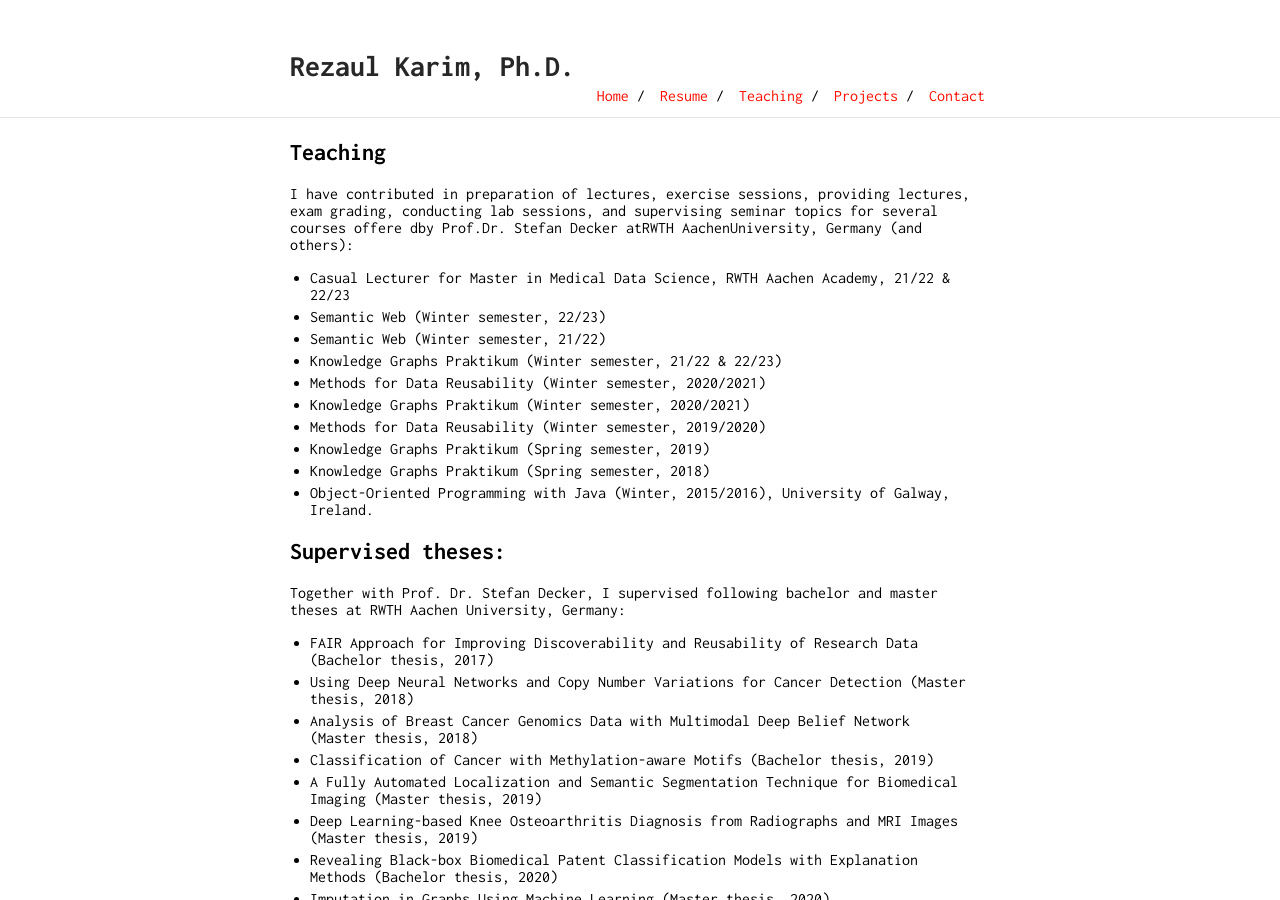
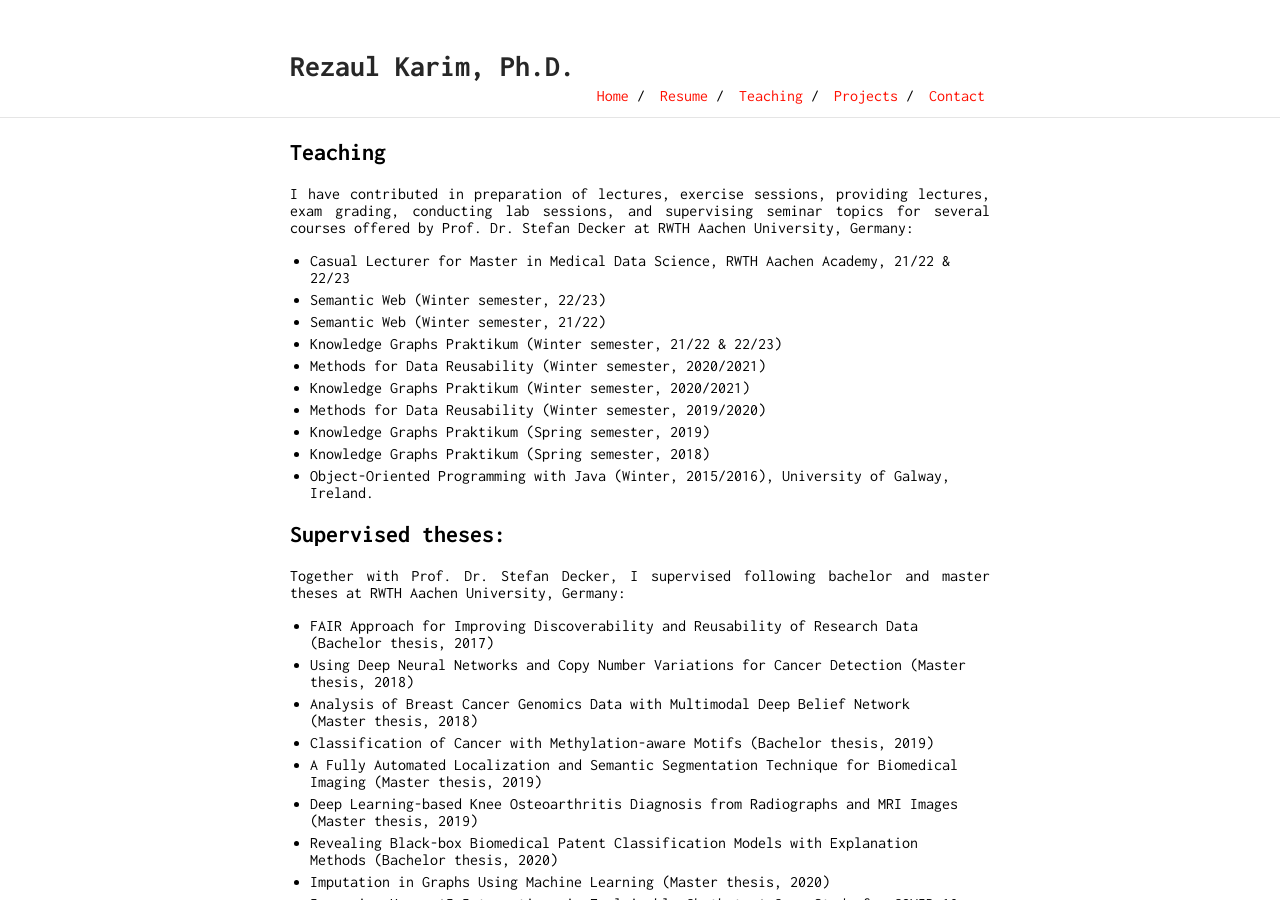
Before and after one commit to rezacsedu/rezacsedu.github.io, a Jekyll site: the page built from teaching.md, in a window 1280 px wide and 900 px high. Built offline with Jekyll 4.4.1, drawn with Linux system fonts in a browser that asks for light colours; our own code applies the rules of GitHub Pages for plain Markdown files.

Commit message:
Update teaching.md

```diff
--- a/teaching.md
+++ b/teaching.md
@@ -1,6 +1,5 @@
 ## Teaching
-I have contributed in preparation of lectures, exercise sessions, providing lectures, exam grading, conducting lab sessions, and
-supervising seminar topics for several courses offere dby Prof.Dr. Stefan Decker atRWTH AachenUniversity, Germany (and others):
+<p style='text-align: justify;'>I have contributed in preparation of lectures, exercise sessions, providing lectures, exam grading, conducting lab sessions, and supervising seminar topics for several courses offered by Prof. Dr. Stefan Decker at RWTH Aachen University, Germany:</p>
 
 - Casual Lecturer for Master in Medical Data Science, RWTH Aachen Academy, 21/22 & 22/23
 - Semantic Web (Winter semester, 22/23)
@@ -14,7 +13,7 @@ supervising seminar topics for several courses offere dby Prof.Dr. Stefan Decker
 - Object-Oriented Programming with Java (Winter, 2015/2016), University of Galway, Ireland.
 
 ## Supervised theses:
-Together with Prof. Dr. Stefan Decker, I supervised following bachelor and master theses at RWTH Aachen University, Germany:
+<p style='text-align: justify;'>Together with Prof. Dr. Stefan Decker, I supervised following bachelor and master theses at RWTH Aachen University, Germany:</p>
 
 - FAIR Approach for Improving Discoverability and Reusability of Research Data (Bachelor thesis, 2017)
 - Using Deep Neural Networks and Copy Number Variations for Cancer Detection (Master thesis, 2018)
@@ -28,7 +27,7 @@ Together with Prof. Dr. Stefan Decker, I supervised following bachelor and maste
 - A Meta learning-based Approach for Automating Image Analysis in Cell Biology (Master thesis, 2022).
 
 ## Research talks
-I have participated several international conferences and gave research talks:
+<p style='text-align: justify;'>I have participated several international conferences and gave research talks:</p>
 
 - Research talk on Explainable AI at University of Siegen, Germany, November, 2021.
 - Presented papertitled "Drug-Drug InteractionPredictionBased onKnowledgeGraph Embeddings and Convolutional-LSTM Network" at 10th ACM International Conference on Bioinformatics and Computational Biology (ACM-BCB), Niagara Falls, USA, September 7-10, 2019.
```
